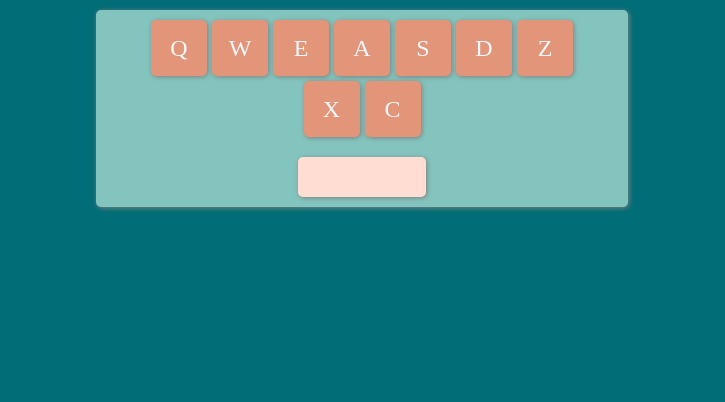
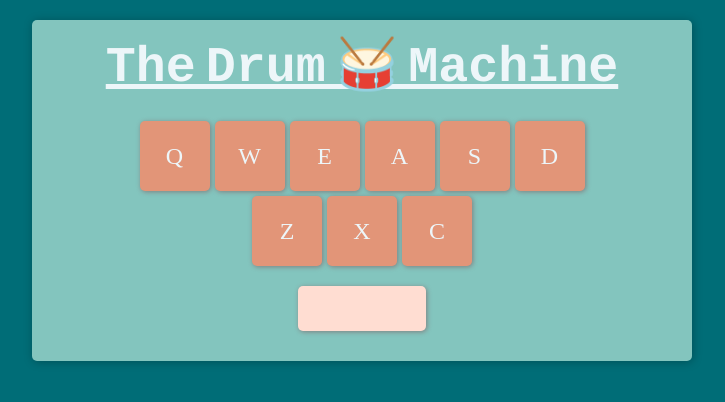
Before and after one commit to Silentgraphic/Drums, a React (Vite) app: page / in a window 1280 px wide. Shown: the top 402 px of the page, without its empty margins (278-1003 px from the left). Built offline with nearby package versions, Linux system fonts and the light colour scheme.

Commit message:
Fixed CSS

```diff
--- a/src/App.jsx
+++ b/src/App.jsx
@@ -4,6 +4,7 @@ import Display from './display';
 function App() {
   return (
     <div id="drum-machine">
+      <h1>The Drum &#129345; Machine</h1>
       <DrumPad />
       <Display />
     </div>
--- a/src/index.css
+++ b/src/index.css
@@ -16,10 +16,13 @@ body * {
     box-shadow: none;
 }
 
+
 #drum-machine {
-    width: 40%;
-    margin: 10px auto;
+    width: 50%;
+    min-width: 200px;
+    margin: 20px auto;
     padding: 10px;
+    padding-bottom: 30px;
     background-color: rgb(131, 197, 190);
     display: flex;
     flex-direction: column;
@@ -29,10 +32,21 @@ body * {
     -webkit-user-select: none; /* Safari */
     -ms-user-select: none; /* IE 10 and IE 11 */
     user-select: none; /* Standard syntax */
+    box-shadow: 1px 1px 10px rgba(0, 0, 0, 0.267);
+}
+
+h1 {
+    font-size: clamp(40px,5vw,50px);
+    word-spacing:-20px;
+    font-family: Courier;
+    box-shadow: none;
+    text-align: center;
+    margin: 5px;
+    text-decoration: underline;
 }
 
 #display {
-    height: 5vh;
+    height: 10vh;
     width: 10vw;
     max-height: 45px;
     min-width: 90px;
@@ -60,7 +74,11 @@ body * {
 
 #drumpad *{
     background-color: rgb(226, 149, 120);
-    height: 7vh;
+    height: 100vh;
     max-height: 70px;
     aspect-ratio: 1/1;
 }
+
+#drumpad *:active {
+    background-color: rgb(247, 155, 125);
+}
```
